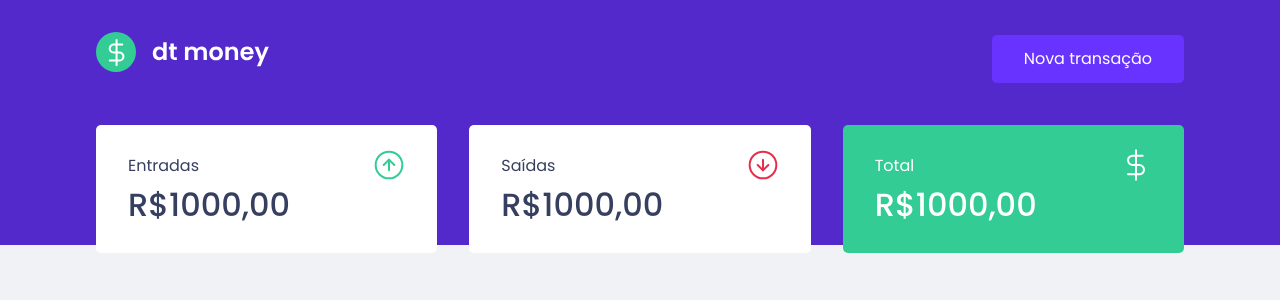
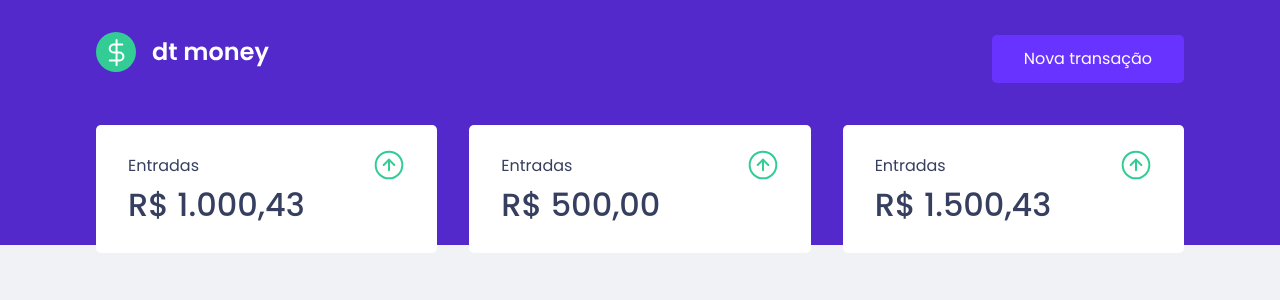
Before and after one commit to thayssn/ignite-dtmoney, a React (Create React App) app: page / in a window 1280 px wide. Shown: the top 300 px of the page. Built offline with nearby package versions, Linux system fonts and the light colour scheme.

Commit message:
Ignite ReactJS - Cap II Módulo 2- Componente Sumary

```diff
--- /dev/null
+++ b/src/components/Sumary/SumaryBox/index.js
@@ -0,0 +1,15 @@
+import { BoxContainer } from "./styles";
+
+var currencyFormat = { minimumFractionDigits: 2 , style: 'currency', currency: 'BRL' }
+
+export function SumaryBox({ image, title, value}) {
+    return(
+        <BoxContainer>
+            <header>
+                <p>{title}</p>
+                <img src={image} alt={title}></img>
+            </header>
+            <strong>{value.toLocaleString('pt-br', currencyFormat)}</strong>
+        </BoxContainer>
+    )
+}
--- /dev/null
+++ b/src/components/Sumary/SumaryBox/styles.ts
@@ -0,0 +1,28 @@
+import styled from 'styled-components';
+
+export const BoxContainer = styled.div`
+    color: var(--title-text);
+    background-color: var(--shape);
+
+    padding: 1.5rem 2rem;
+    border-radius: 5px;
+
+    header {
+        display: flex;
+        align-items: center;
+        justify-content: space-between;
+    }
+
+    strong{
+        margin-top: 1rem;
+
+        font-size: 2rem;
+        font-weight: 500;
+        line-height: 3rem;
+    }
+
+    &.highlight-background{
+        color: white;
+        background-color: var(--green);
+    }
+`
--- a/src/components/Sumary/index.js
+++ b/src/components/Sumary/index.js
@@ -2,31 +2,14 @@ import { SumaryContainer } from "./styles";
 import income from '../../assets/income.svg';
 import outcome from '../../assets/outcome.svg';
 import total from '../../assets/total.svg';
+import { SumaryBox } from "./SumaryBox";
 
 export function Sumary() {
     return(
         <SumaryContainer>
-            <div>
-                <header>
-                    <p>Entradas</p>
-                    <img src={income} alt="Entradas"></img>
-                </header>
-                <strong>R$1000,00</strong>
-            </div>
-            <div>
-                <header>
-                    <p>Saídas</p>
-                    <img src={outcome} alt="Entradas"></img>
-                </header>
-                <strong>R$1000,00</strong>
-            </div>
-            <div className="highlight-background">
-                <header>
-                    <p>Total</p>
-                    <img src={total} alt="Entradas"></img>
-                </header>
-                <strong>R$1000,00</strong>
-            </div>
+            <SumaryBox image={income} title="Entradas" value={1000.43}></SumaryBox>
+            <SumaryBox image={income} title="Entradas" value={500}></SumaryBox>
+            <SumaryBox image={income} title="Entradas" value={1500.43}></SumaryBox>
         </SumaryContainer>
     )
 }
```
